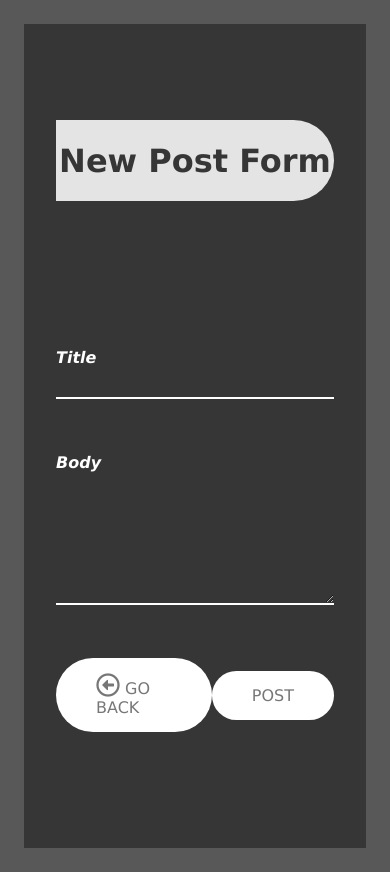
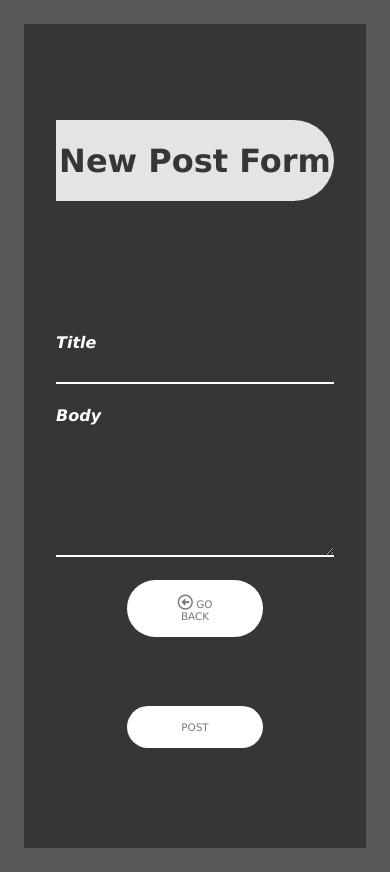
Before and after one commit to angelbenoit/SocialMediaClone, a React (Create React App) app in the folder client/: page /newpost in a window 390 px wide. Built offline with nearby package versions, Linux system fonts and the light colour scheme; no server answers.

Commit message:
finish adding responsive css to form

```diff
--- a/client/src/components/PostForm.js
+++ b/client/src/components/PostForm.js
@@ -49,10 +49,12 @@ class PostForm extends Component {
                         label="Body"
                     />
                     <div className="formRedirect">
-                        <NavLink className="btn btn--white formRedirect__back" to="/posts">
+                        <NavLink className="btn btn--white formRedirect__back formSubmit u-center-text" to="/posts">
                             <i class="far fa-arrow-alt-circle-left formRedirect__icon"></i> Go back
                         </NavLink>
-                        <a href="" type='submit' className="btn btn--white u-center-text formSubmit">Post</a>
+                        <NavLink className="btn btn--white u-center-text formSubmit u-center-text" to="/posts">
+                            Post
+                        </NavLink>
                     </div>
                 </form>
             </div>
--- a/client/src/css/style.css
+++ b/client/src/css/style.css
@@ -177,9 +177,19 @@ body {
 
 .formRedirect {
   display: flex;
-  justify-content: space-between; }
+  justify-content: space-between;
+  min-height: 10vh; }
   .formRedirect__icon {
     font-size: 150%; }
+  @media only screen and (max-width: 700px) {
+    .formRedirect {
+      font-size: 85%;
+      flex-direction: column;
+      min-height: 15vh; } }
+  @media only screen and (max-width: 500px) {
+    .formRedirect {
+      min-height: 20vh;
+      font-size: 65%; } }
 
 .formSubmit {
   width: 20%;
--- a/client/src/sass/components/_post__form.scss
+++ b/client/src/sass/components/_post__form.scss
@@ -60,9 +60,21 @@
 .formRedirect{
     display: flex;
     justify-content: space-between;
+    min-height: 10vh;
 
     &__icon{
         font-size: 150%;
+    }
+
+    @media only screen and (max-width: 700px) {
+        font-size: 85%;
+        flex-direction: column;
+        min-height: 15vh;
+    }
+
+    @media only screen and (max-width: 500px) {
+        min-height: 20vh;
+        font-size: 65%;
     }
 }
 
```
